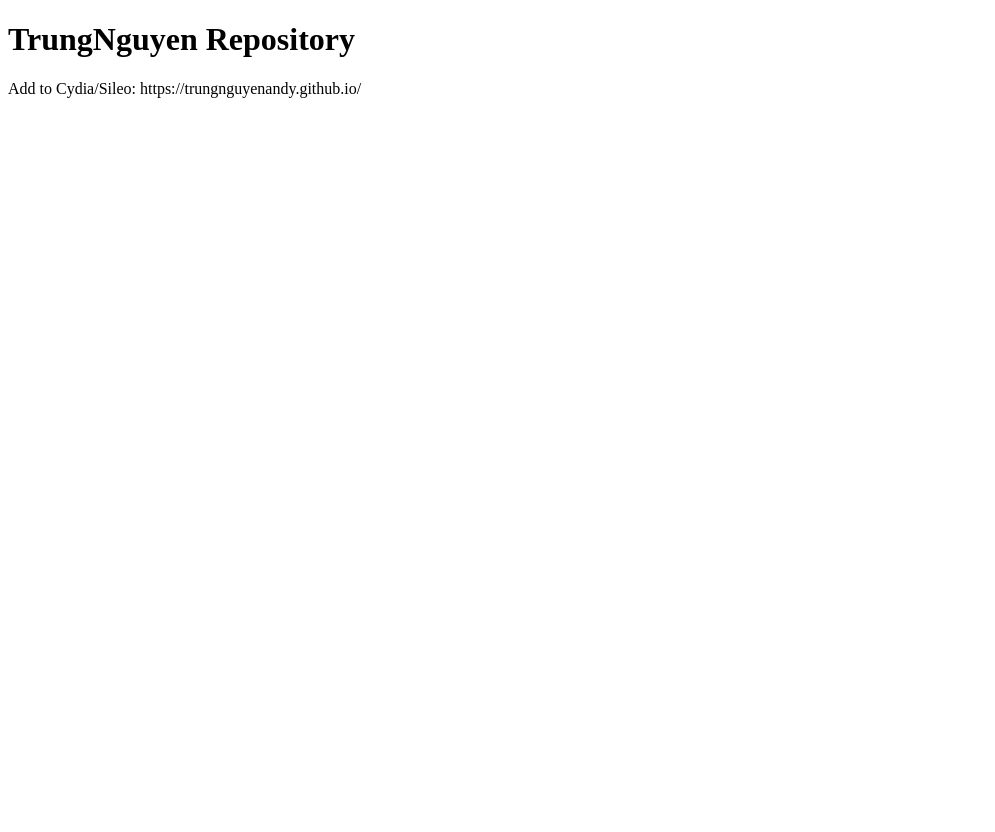
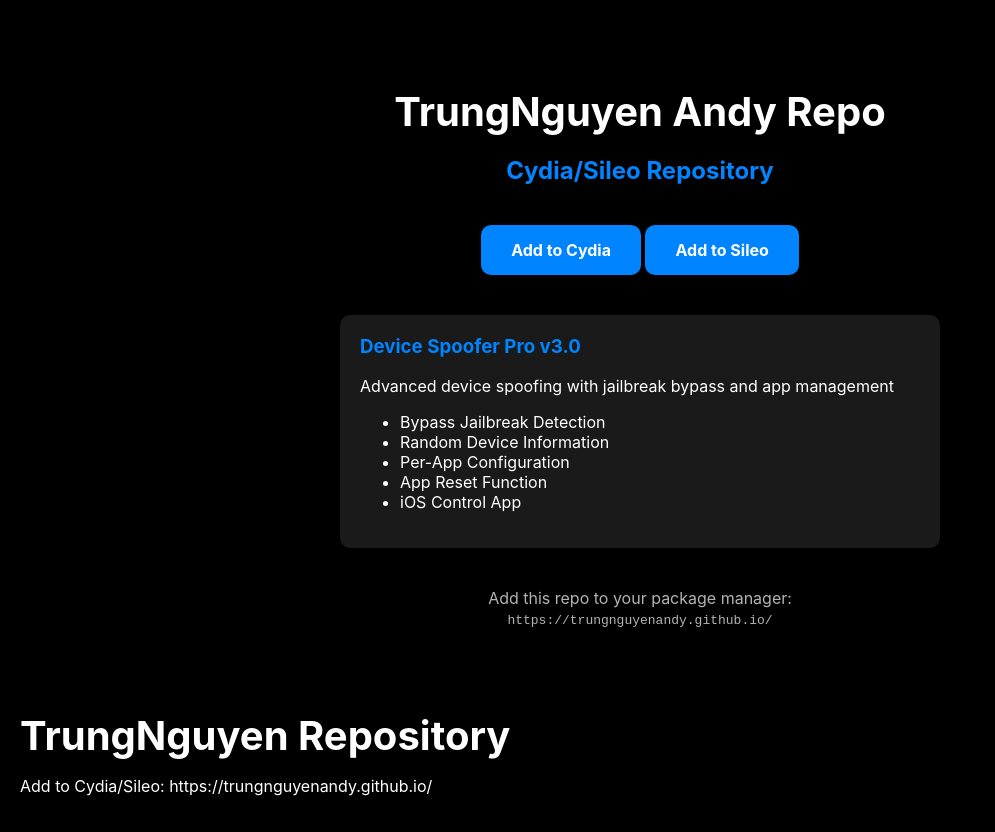
Before and after one commit to trungnguyenandy/trungnguyenandy.github.io, a plain HTML site: page index.html in a window 1280 px wide. Shown: the whole page, without its empty margins (0-995 px from the left). Before the commit the page ends 800 px from the top, so only its background shows below. Drawn offline with Linux system fonts and the light colour scheme.

Commit message:
Add Device Spoofer Pro v3.0 - Advanced jailbreak bypass tweak

```diff
--- a/index.html
+++ b/index.html
@@ -1,4 +1,77 @@
 <!DOCTYPE html>
+<html>
+<head>
+    <title>TrungNguyen Andy Repo</title>
+    <meta charset="utf-8">
+    <meta name="viewport" content="width=device-width, initial-scale=1">
+    <style>
+        body {
+            font-family: -apple-system, BlinkMacSystemFont, "Segoe UI", Roboto, sans-serif;
+            margin: 0;
+            padding: 20px;
+            background: #000;
+            color: #fff;
+        }
+        .container {
+            max-width: 600px;
+            margin: 0 auto;
+            text-align: center;
+            padding: 40px 20px;
+        }
+        h1 { font-size: 2.5em; margin-bottom: 10px; }
+        h2 { color: #0084ff; }
+        .add-repo {
+            display: inline-block;
+            background: #0084ff;
+            color: white;
+            padding: 15px 30px;
+            text-decoration: none;
+            border-radius: 10px;
+            margin: 20px 0;
+            font-weight: bold;
+        }
+        .package {
+            background: #1a1a1a;
+            padding: 20px;
+            margin: 20px 0;
+            border-radius: 10px;
+            text-align: left;
+        }
+        .package h3 { margin-top: 0; color: #0084ff; }
+    </style>
+</head>
+<body>
+    <div class="container">
+        <h1>TrungNguyen Andy Repo</h1>
+        <h2>Cydia/Sileo Repository</h2>
+
+        <a href="cydia://url/https://cydia.saurik.com/api/share#?source=https://trungnguyenandy.github.io/" class="add-repo">
+            Add to Cydia
+        </a>
+
+        <a href="sileo://source/https://trungnguyenandy.github.io/" class="add-repo">
+            Add to Sileo
+        </a>
+
+        <div class="package">
+            <h3>Device Spoofer Pro v3.0</h3>
+            <p>Advanced device spoofing with jailbreak bypass and app management</p>
+            <ul>
+                <li>Bypass Jailbreak Detection</li>
+                <li>Random Device Information</li>
+                <li>Per-App Configuration</li>
+                <li>App Reset Function</li>
+                <li>iOS Control App</li>
+            </ul>
+        </div>
+
+        <p style="margin-top: 40px; opacity: 0.7;">
+            Add this repo to your package manager:<br>
+            <code>https://trungnguyenandy.github.io/</code>
+        </p>
+    </div>
+</body>
+</html><!DOCTYPE html>
 <html>
 <head>
     <title>TrungNguyen Repository</title>
```
Also changed, not shown: 2 other files.
